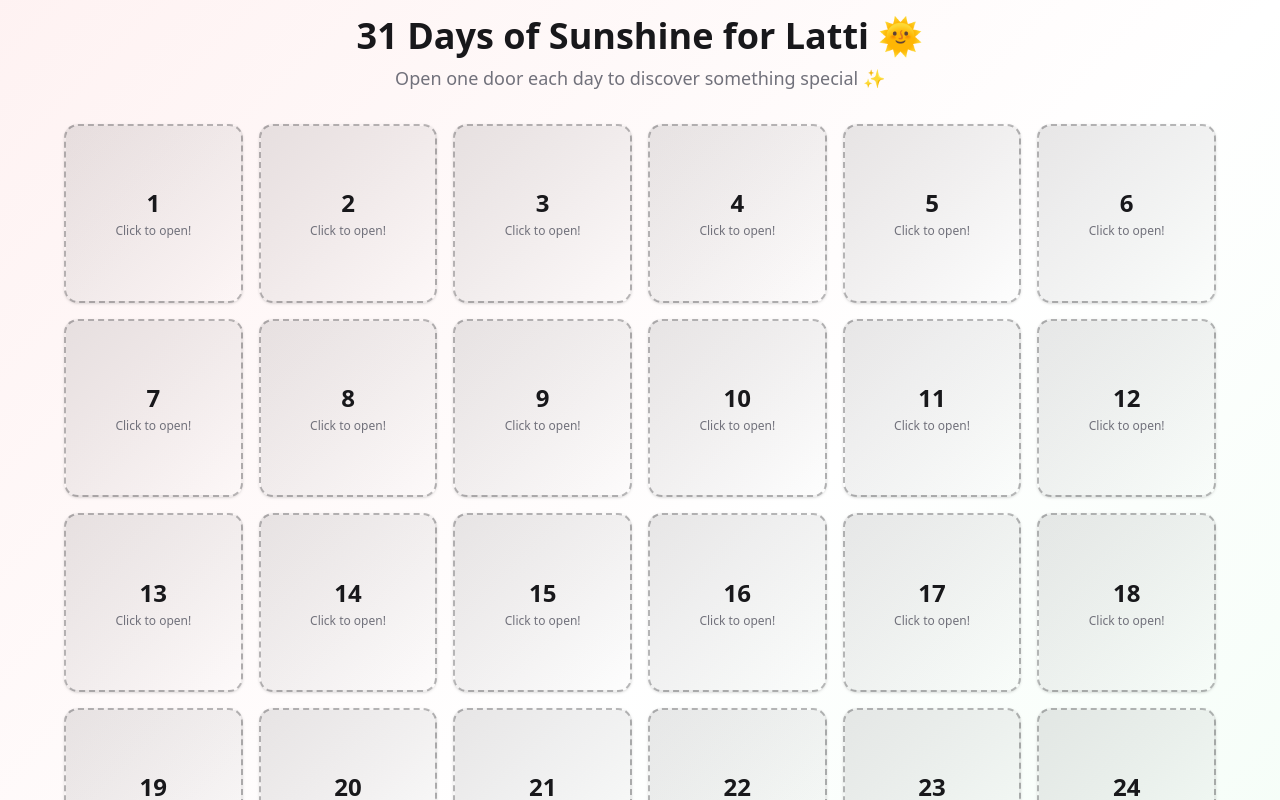
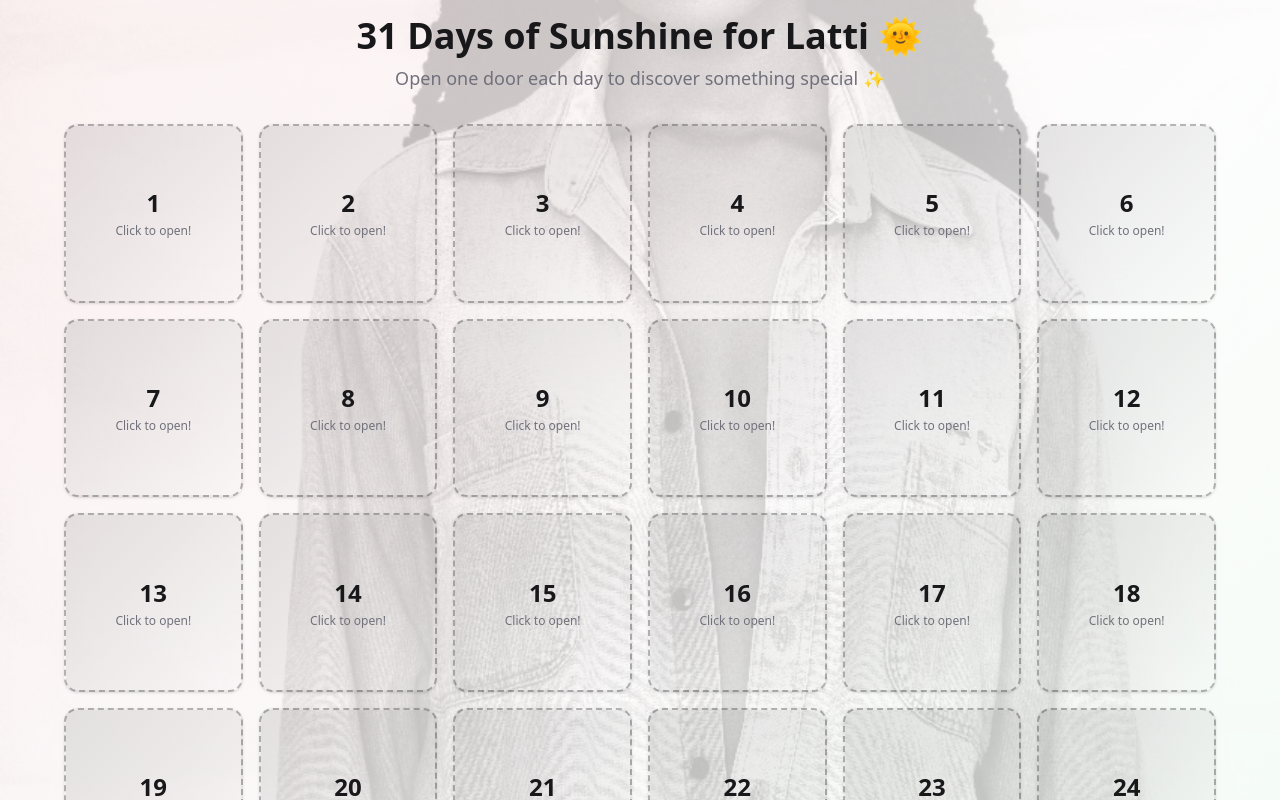
Before and after one commit to NumNine9/my-romantic-app, a Next.js app: page / in a window 1280 px wide. Shown: the top 800 px of the page. Built offline with nearby package versions, Linux system fonts and the light colour scheme.

Commit message:
Added a background image

```diff
--- a/src/app/page.tsx
+++ b/src/app/page.tsx
@@ -5,7 +5,7 @@ import { useState, useEffect, useRef } from "react"; // React hooks for state an
 import { Card } from "@/components/ui/card"; // Shadcn/ui card component for styling
 import { Button } from "@/components/ui/button"; // Shadcn/ui button component
 import { Heart, Star, Gift, Calendar } from "lucide-react"; // Icon library for visual elements
-
+// import latti from "./latti.jpg";
 // Interface defining the structure of each advent calendar item
 interface AdventContent {
   day: number; // Day of the month (1-24)
@@ -345,8 +345,17 @@ export default function AdventCalendar() {
     : null;
 
   return (
-    <div className="min-h-screen bg-gradient-to-br from-red-50 via-white to-green-50 p-4">
-      <div className="max-w-6xl mx-auto">
+    <div className="min-h-screen bg-gradient-to-br from-red-50 via-white to-green-50 p-4 relative">
+      {/* Background Image with Low Opacity */}
+      <div className="fixed inset-0 z-0">
+        <img
+          src="/latti.jpg" // Update this path to your image
+          alt="Romantic background"
+          className="w-full h-full object-cover opacity-20" // opacity-20 = 20% opacity
+        />
+      </div>
+
+      <div className="max-w-6xl mx-auto relative z-10">
         {/* Header section */}
         <div className="text-center mb-8">
           <h1 className="text-4xl font-bold text-primary mb-2 text-balance">
```
Also changed, not shown: public/latti.jpg (added).
